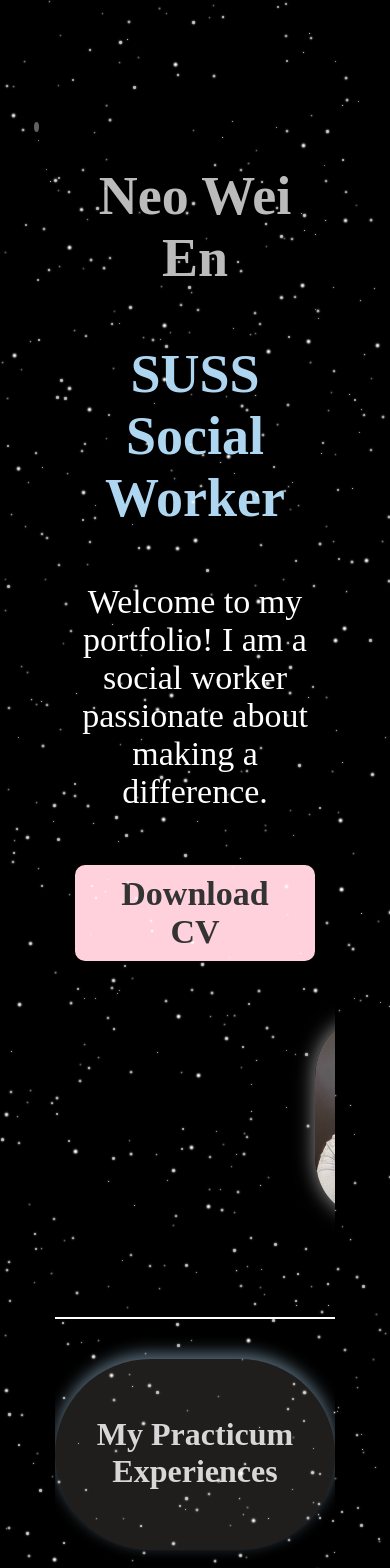
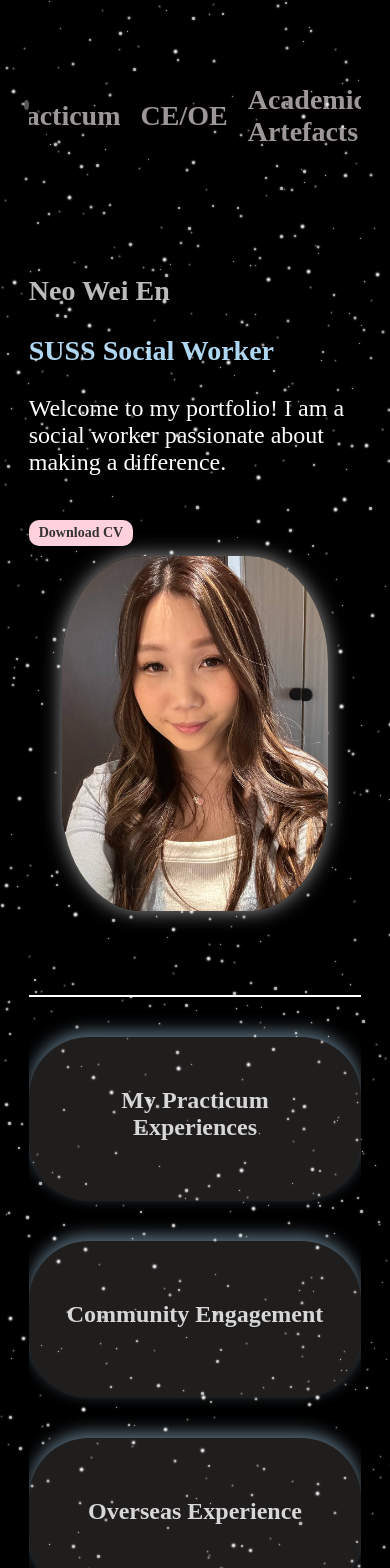
Before and after one commit to Sampai44/nwe-portfolio, a React (Create React App) app: page / in a window 390 px wide. Shown: the top 1568 px of the page. Built offline with nearby package versions, Linux system fonts and the light colour scheme.

Commit message:
Updated responsiveness in home.css

```diff
--- a/src/components/home/Home.css
+++ b/src/components/home/Home.css
@@ -542,30 +542,78 @@
 }
 
 @media (max-width: 768px) {
-  .hamburger {
-    display: block;
+  .container {
+    width: 95%; /* Increase width on smaller screens for better use of space */
   }
 
-  .nav-links {
-    display: none;
+  .nav-links li {
+    margin: 0 20px; /* Decrease margin for smaller screens */
   }
 
   .intro {
-    grid-template-columns: 1fr;
-    text-align: center;
+    grid-template-columns: 1fr; /* Stack elements vertically */
+    gap: 10px; /* Reduce gap */
   }
 
-  .intro-text, .intro-image {
-    padding: 20px;
+  .profile-img {
+    width: 80%; /* Increase width for smaller screens */
+    margin-left: 10%; /* Adjust margin to center the image */
   }
 
-  .practicum-grid, .scale-image {
-    grid-template-columns: 1fr;
+  .intro-text {
+    font-size: 24px; /* Decrease font size for smaller screens */
   }
 
-  .ce-gallery {
-    grid-template-columns: 1fr; /* Stack images in a single column on smaller screens */
+  .intro-title, .intro-subtitle {
+    font-size: 36px; /* Decrease font size for titles */
   }
 
+  .practicum-grid img, .ce-slide img, .oe-images img {
+    width: 100%; /* Full width images */
+  }
 
+  .practicum-grid img:nth-of-type(4), .oe-images img:nth-child(3) {
+    transform: scale(1); /* Reset scale */
+  }
+
+  .practicum, .ce-section, .oe-section, .academic-artefacts {
+    border-radius: 60px; /* Smaller border-radius for a subtler effect */
+  }
+
+  .practicum:hover, .ce-section:hover, .oe-section:hover, .academic-artefacts:hover {
+    transform: translateY(0); /* Disable hover effect */
+    box-shadow: 0 4px 8px rgba(174, 214, 241, 0.5); /* Less pronounced shadow */
+  }
+
+  .event-item {
+    flex: 0 0 100%; /* Full width items */
+  }
+
+  /* Other responsive adjustments as needed */
 }
+
+/* Media Query for Mobile Phones */
+@media (max-width: 480px) {
+  .nav-links li {
+    margin: 0 10px; /* Even smaller margin */
+  }
+
+  .intro-title, .intro-subtitle {
+    font-size: 28px; /* Further reduce font size */
+  }
+
+  .cv-link, .carousel-controls button {
+    font-size: 14px; /* Smaller buttons and links */
+    padding: 5px 10px; /* Smaller padding */
+  }
+
+  .section-main-header, .section-title {
+    font-size: 24px; /* Smaller section titles */
+  }
+
+  .practicum-description, .ce-description, .oe-description, .artefacts-description {
+    font-size: 14px; /* Smaller text in descriptions */
+  }
+
+  /* Adjustments to other elements as needed for better mobile experience */
+}
```
